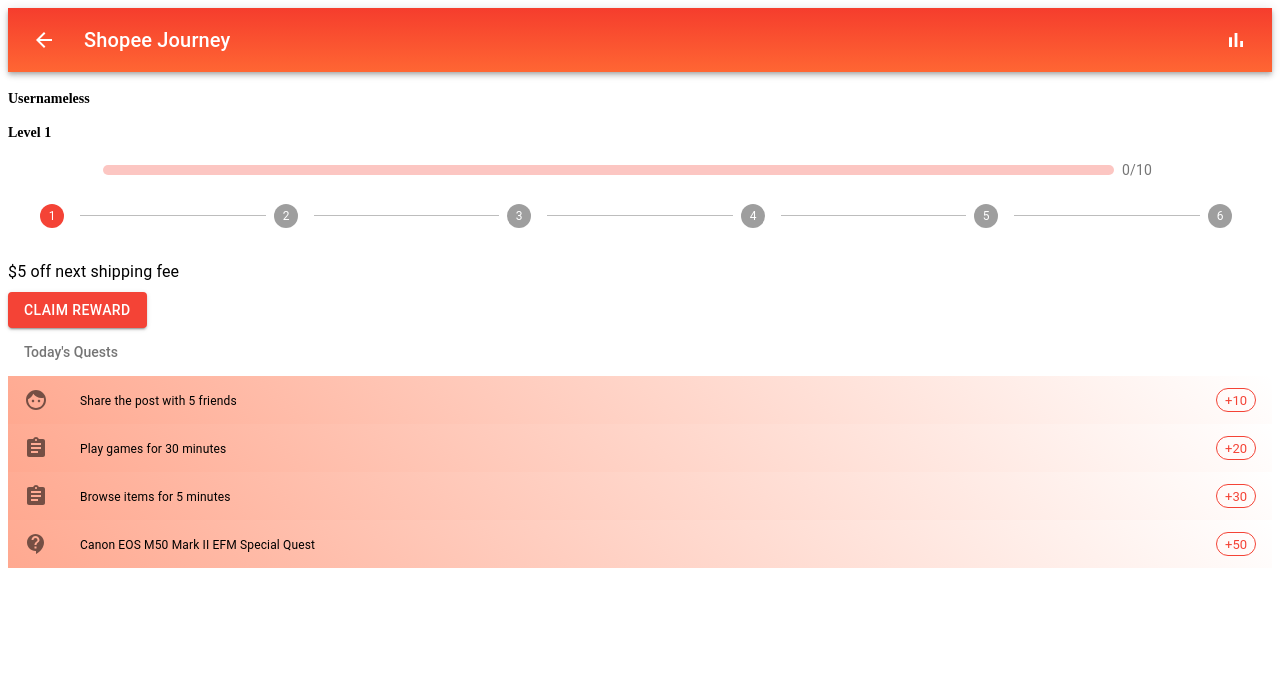
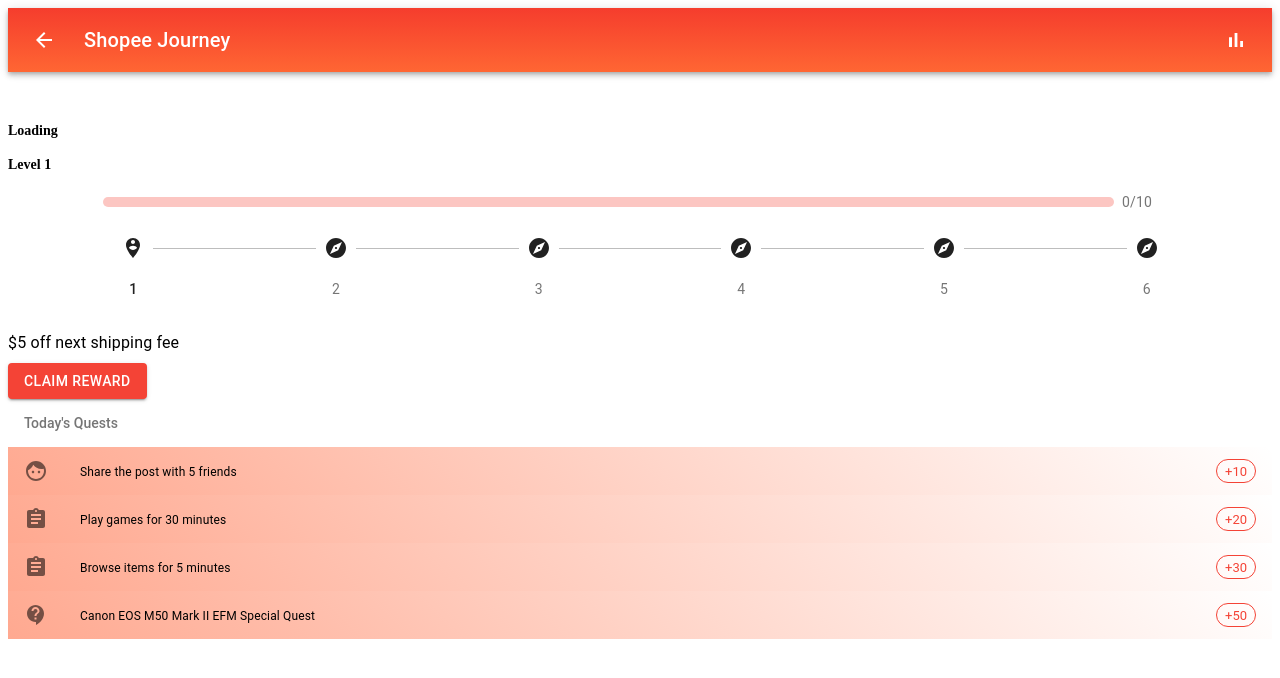
Before and after one commit to xmliszt/shopee-journey, a React app in the folder shopee-journey/: page / in a window 1280 px wide. Shown: the top 678 px of the page. Built offline with nearby package versions, Linux system fonts and the light colour scheme; no server answers; the HTML template or start-up script is replaced by a standard one.

Commit message:
modified stepper

```diff
--- a/shopee-journey/src/api.js
+++ b/shopee-journey/src/api.js
@@ -25,7 +25,8 @@
   if (!response || response.error || !response.data) {
     return {
       success: false,
-      error: "Please make sure your HACKATHON_USER_TOKEN is up-to-date or you are logged-in in Shopee App",
+      error: response.error,
+      error_message: 'Please make sure your HACKATHON_USER_TOKEN is up-to-date or you are logged-in in Shopee App',
     };
   } else {
     return {
--- a/shopee-journey/src/components/Profiledisplay.js
+++ b/shopee-journey/src/components/Profiledisplay.js
@@ -5,6 +5,8 @@
 import Box from '@material-ui/core/Box';
 import Stepper from './Stepper';
 import { Button, ButtonGroup } from '@material-ui/core';
+import { getImageUrl } from 'libraries/utils/url';
+import AccountCircleIcon from '@material-ui/icons/AccountCircle';
 
 
 const Profiledisplay = (props) => {
@@ -38,10 +40,21 @@
     return Math.round((currentScore / nextScore) * 100);
   };
 
+  // const getProfilePic = (props) => {
+  //   if (props.avatar) {
+  //     console.log("getting avatar")
+  //     return <div> <img src={getImageUrl(props.avatar)} width='100' /> </div>;
+  //   } else {
+  //     console.log("failed avatar")
+  //     return <div> <AccountCircleIcon width='100'/> </div>;
+  //   }
+  // }
 
 
   return (
     <div className={classes.root}>
+      <br></br>
+      <img src={getImageUrl(props.avatar)} width='100' />
       <h4>{props.username ? props.username : ''}</h4>
       <h4>Level {props.level ? props.level : 0} </h4>
       <Box display='flex' alignItems='center' justifyContent='center'>
--- a/shopee-journey/src/components/Stepper.js
+++ b/shopee-journey/src/components/Stepper.js
@@ -3,11 +3,18 @@
 import Stepper from '@material-ui/core/Stepper';
 import Step from '@material-ui/core/Step';
 import StepButton from '@material-ui/core/StepButton';
+import StepLabel from '@material-ui/core/StepLabel';
 import Button from '@material-ui/core/Button';
 import Typography from '@material-ui/core/Typography';
 import Snackbar from '@material-ui/core/Snackbar';
 import MuiAlert from '@material-ui/lab/Alert';
 import { getLevelInfo, getProfileInfo } from '../api';
+import PersonPinCircleIcon from '@material-ui/icons/PersonPinCircle';
+import NotListedLocationIcon from '@material-ui/icons/NotListedLocation';
+import PinDropIcon from '@material-ui/icons/PinDrop';
+import RedeemIcon from '@material-ui/icons/Redeem';
+import StepConnector from '@material-ui/core/StepConnector';
+import ExploreIcon from '@material-ui/icons/Explore';
 
 const useStyles = makeStyles((theme) => ({
   root: {
@@ -99,7 +106,6 @@
     const newCompleted = completed;
     newCompleted[activeStep] = true;
     setCompleted(newCompleted);
-    handleNext();
   };
 
   const handleReset = () => {
@@ -107,9 +113,19 @@
     setCompleted({});
   };
 
-  const isValid = (cLvl, cStep) => {
+  const isUnlocked = (cLvl, cStep) => {
     return cLvl + 1 > cStep;
   };
+
+  const getIcon = (index,cLvl) => {
+    if (index+1 == cLvl) {
+      return <div> <PersonPinCircleIcon/> </div>
+    } else if (index+1 > cLvl) {
+      return <div> <ExploreIcon/> </div>
+    } else {
+      return <div> <RedeemIcon/> </div>
+    }
+  }
 
   return (
     <div className={classes.root}>
@@ -122,13 +138,15 @@
           {alertMsg}
         </Alert>
       </Snackbar>
-      <Stepper nonLinear activeStep={activeStep}>
+      <Stepper nonLinear activeStep={activeStep} alternativeLabel >
         {steps.map((label, index) => (
           <Step key={label}>
             <StepButton
               onClick={handleStep(index)}
               completed={completed[index]}
-            ></StepButton>
+              icon={getIcon(index,currentLevel)}
+            >{label}</StepButton>
+
           </Step>
         ))}
       </Stepper>
@@ -156,7 +174,7 @@
                     variant='contained'
                     color='primary'
                     onClick={handleComplete}
-                    disabled={isValid(activeStep, currentLevel)}
+                    disabled={isUnlocked(activeStep, currentLevel)}
                   >
                     Claim Reward
                   </Button>
--- a/shopee-journey/src/screens/HomePage.js
+++ b/shopee-journey/src/screens/HomePage.js
@@ -14,7 +14,7 @@
       profile: getProfileInfo(),
       level: getProfileInfo()['level'],
       score: getProfileInfo()['score'],
-      username: "Usernameless",
+      username: "Loading",
       name: getProfileInfo()['name'],
       nextScore: getLevelInfo()[getProfileInfo()['level']]['score'],
       avatar: null,
@@ -22,14 +22,19 @@
   }
 
   async componentDidMount() {
+
     let profile = await getUserInfo();
     if (profile["success"]){
       let data = profile["data"];
       this.setState({username:data.user_name});
+      this.setState({avatar:data.avatar});
+      console.log(data.avatar)
     } else {
-      let data = profile["error"];
+      let data = profile["error_message"];
       this.setState({username:data});
+      this.setState({avatar:false});
     }
+
   }
 
   _getNextScore = () => {
@@ -57,6 +62,7 @@
           name={this.state.name}
           nextscore={this.state.nextScore}
           onaddscore={this._onAddScore.bind(this)}
+          avatar={this.state.avatar}
         />
         <Quests onaddscore={this._onAddScore.bind(this)} />
       </div>
```
